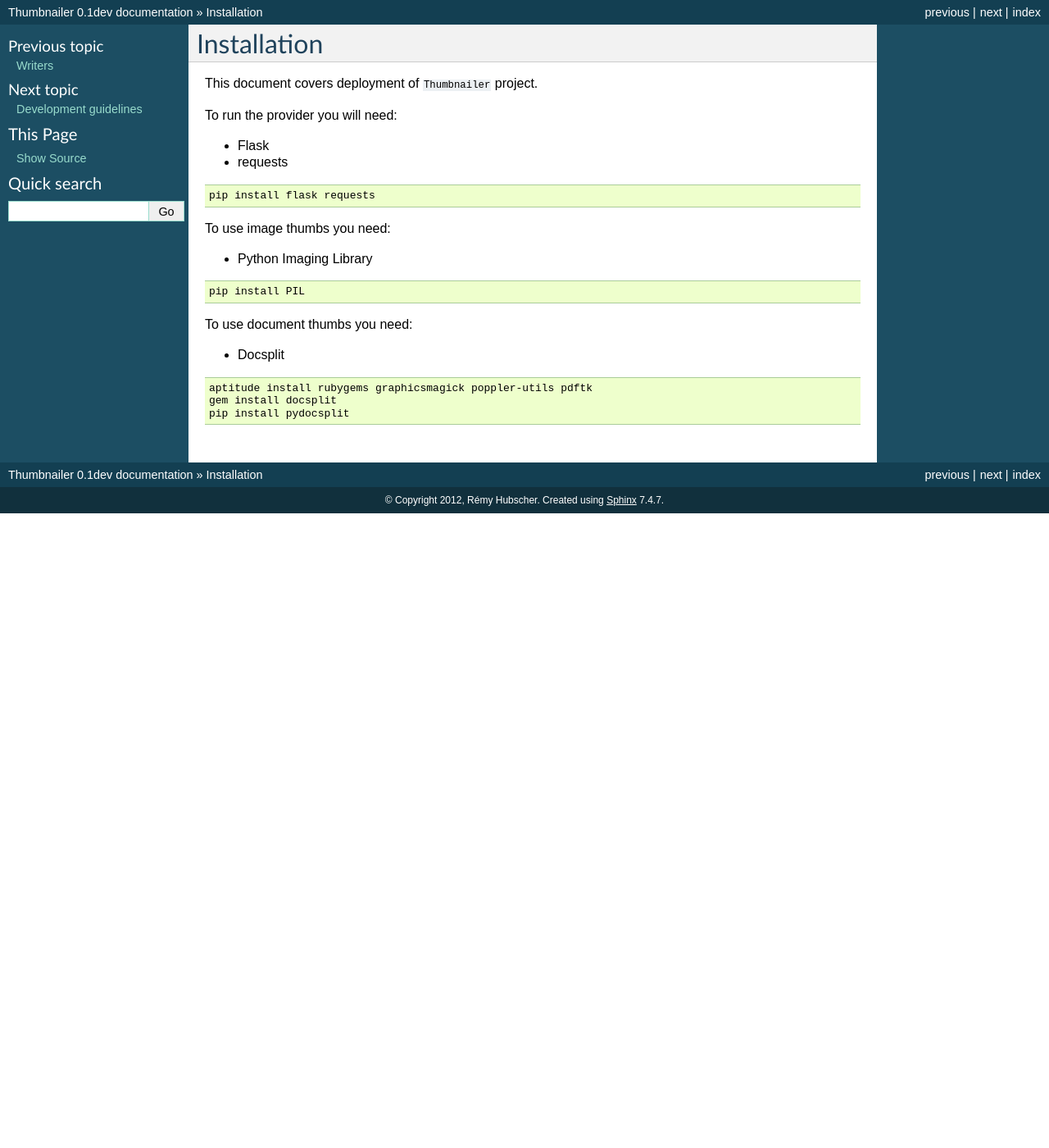
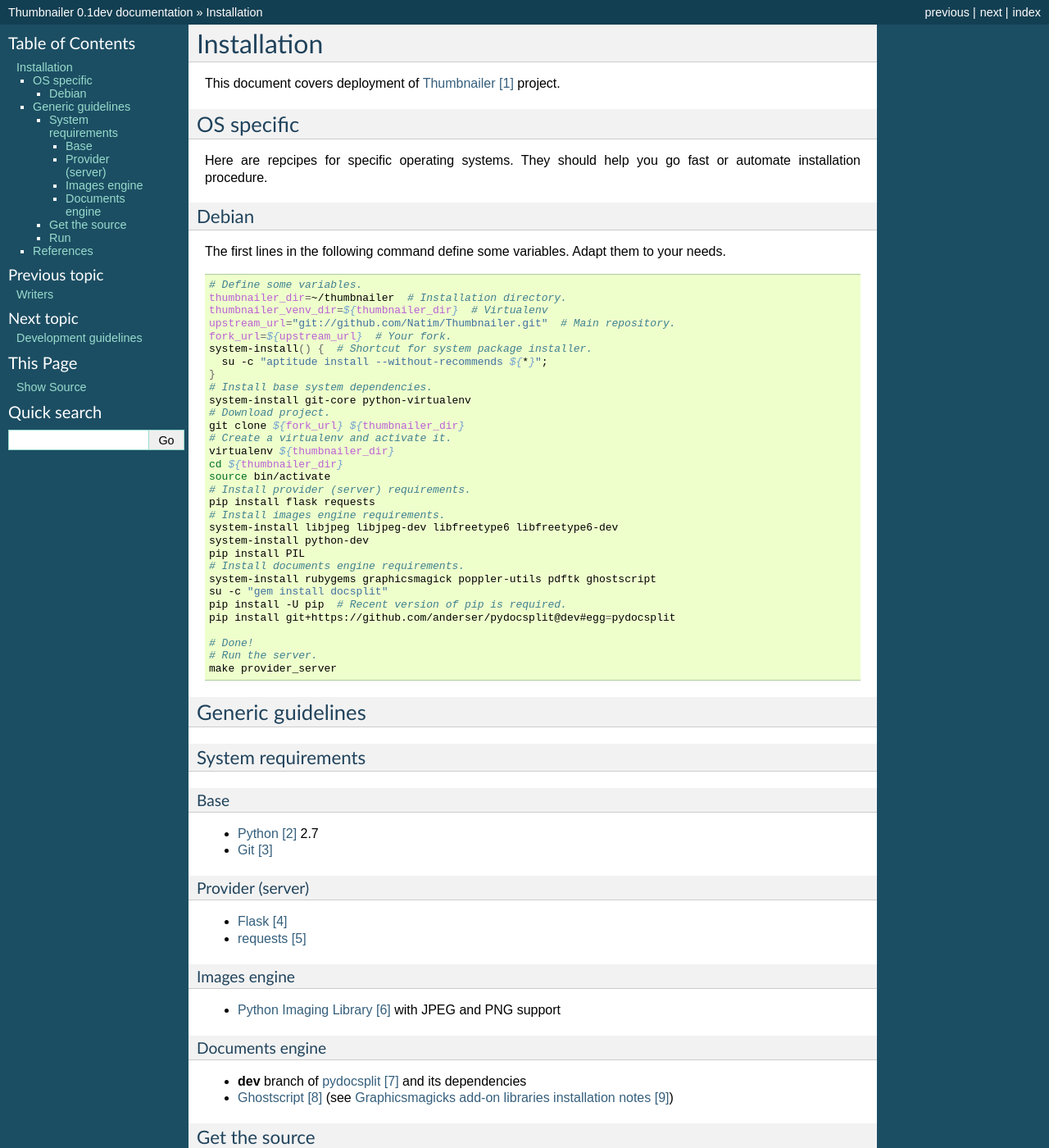
Before and after one commit to Natim/Thumbnailer, a Sphinx documentation site: the page built from docs/INSTALL.txt, in a window 1280 px wide and 1400 px high. Shown: the whole window at 82% size. Built offline with Sphinx 7.4.7, drawn with Linux system fonts in a browser that asks for light colours; some of the changed text lies outside the part shown.

Commit message:
Refs #5 - Separated Debian specific commands and generic installation guidelines. Added some missing dependencies.

```diff
--- a/docs/INSTALL.txt
+++ b/docs/INSTALL.txt
@@ -2,31 +2,116 @@
 Installation
 ############
 
-This document covers deployment of ``Thumbnailer`` project.
+This document covers deployment of `Thumbnailer`_ project.
 
-To run the provider you will need:
+***********
+OS specific
+***********
 
-* Flask
-* requests
+Here are repcipes for specific operating systems. They should help you go fast
+or automate installation procedure.
+
+Debian
+======
+
+The first lines in the following command define some variables. Adapt them to
+your needs.
 
 .. code-block:: sh
 
+  # Define some variables.
+  thumbnailer_dir=~/thumbnailer  # Installation directory.
+  thumbnailer_venv_dir=${thumbnailer_dir}  # Virtualenv
+  upstream_url="git://github.com/Natim/Thumbnailer.git"  # Main repository.
+  fork_url=${upstream_url}  # Your fork.
+  system-install() {  # Shortcut for system package installer.
+    su -c "aptitude install --without-recommends ${*}";
+  }
+  # Install base system dependencies.
+  system-install git-core python-virtualenv
+  # Download project.
+  git clone ${fork_url} ${thumbnailer_dir}
+  # Create a virtualenv and activate it.
+  virtualenv ${thumbnailer_dir}
+  cd ${thumbnailer_dir}
+  source bin/activate
+  # Install provider (server) requirements.
   pip install flask requests
+  # Install images engine requirements.
+  system-install libjpeg libjpeg-dev libfreetype6 libfreetype6-dev
+  system-install python-dev
+  pip install PIL
+  # Install documents engine requirements.
+  system-install rubygems graphicsmagick poppler-utils pdftk ghostscript
+  su -c "gem install docsplit"
+  pip install -U pip  # Recent version of pip is required.
+  pip install git+https://github.com/anderser/pydocsplit@dev#egg=pydocsplit
 
-To use image thumbs you need:
+  # Done!
+  # Run the server.
+  make provider_server
 
-* Python Imaging Library
+******************
+Generic guidelines
+******************
+
+System requirements
+===================
+
+Base
+----
+
+* `Python`_ 2.7
+* `Git`_
+
+Provider (server)
+-----------------
+
+* `Flask`_
+* `requests`_
+
+Images engine
+-------------
+
+* `Python Imaging Library`_ with JPEG and PNG support
+
+Documents engine
+----------------
+
+* **dev** branch of `pydocsplit`_ and its dependencies
+* `Ghostscript`_ (see `Graphicsmagicks add-on libraries installation notes`_)
+
+Get the source
+==============
 
 .. code-block:: sh
 
-  pip install PIL
+ git clone git@github.com:Natim/Thumbnailer.git
 
-To use document thumbs you need:
+Run
+===
 
-* Docsplit
+Use the provided Makefile to run the server:
 
 .. code-block:: sh
 
-  aptitude install rubygems graphicsmagick poppler-utils pdftk
-  gem install docsplit
-  pip install pydocsplit
+  make runserver
+
+**********
+References
+**********
+
+.. target-notes::
+
+.. _`Thumbnailer`: https://github.com/Natim/Thumbnailer
+.. _`Python`: http://python.org/
+.. _`Git`: http://git-scm.com/
+.. _`Flask`: http://flask.pocoo.org/
+.. _`requests`: http://python-requests.org
+.. _`Python Imaging Library`: http://www.pythonware.com/products/pil
+.. _`pydocsplit`: https://github.com/anderser/pydocsplit/tree/dev/
+.. _`Ghostscript`: http://www.ghostscript.com/
+.. _`Graphicsmagicks add-on libraries installation notes`:
+   http://www.graphicsmagick.org/README.html#add-on-libraries-programs
+.. _`sphinx`: http://sphinx.pocoo.org
+.. _`lettuce`: http://pypi.python.org/pypi/lettuce
```
Also changed, not shown: docs/dev/install.txt (+37 -0 lines), 1 other file.
